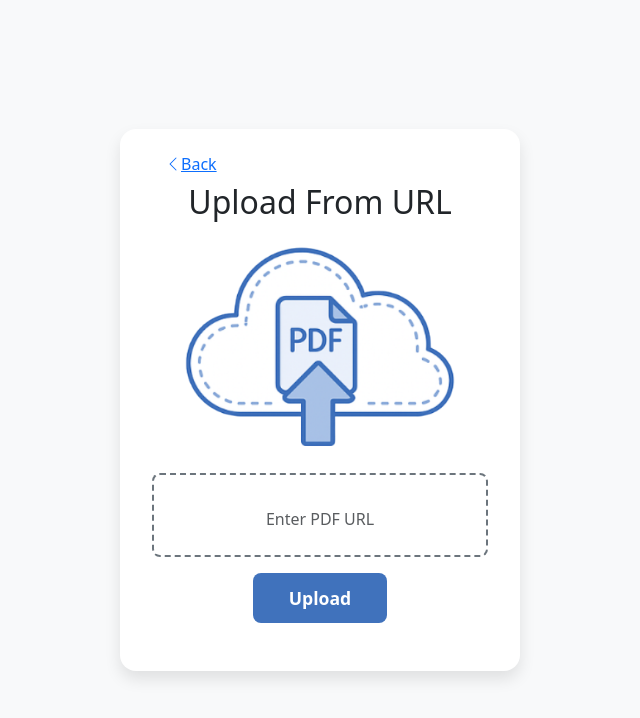
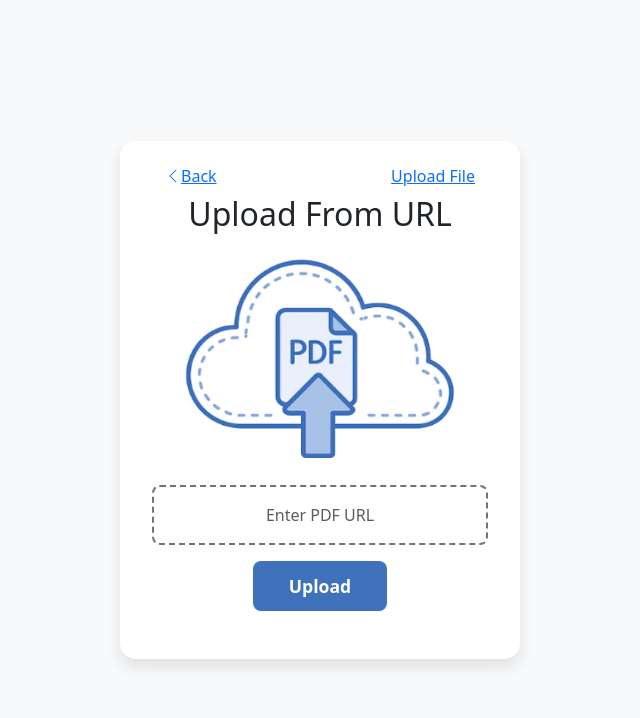
Before and after one commit to Tonmoy-120/pdf-server, a Flask app: page /upload-url in a window 1280 px wide. Shown: the top 718 px of the page, without its empty margins (320-960 px from the left). Run offline with Flask 3, Linux system fonts and the light colour scheme; some libraries are stand-ins or nearby versions.

Commit message:
upload fixed

```diff
--- a/static/css/upload_url.css
+++ b/static/css/upload_url.css
@@ -68,7 +68,8 @@ body {
     outline: none;
     font-size: 1rem;
     text-align: center;
-    padding: 0.5rem 0;
+    padding: 0;
+    margin: 0!important;
     color: #333;
 }
 
--- a/templates/upload.html
+++ b/templates/upload.html
@@ -16,8 +16,9 @@
           <svg xmlns="http://www.w3.org/2000/svg" width="16" height="16" fill="currentColor" class="bi bi-chevron-left" viewBox="0 0 16 16">
             <path fill-rule="evenodd" d="M11.354 1.646a.5.5 0 0 1 0 .708L5.707 8l5.647 5.646a.5.5 0 0 1-.708.708l-6-6a.5.5 0 0 1 0-.708l6-6a.5.5 0 0 1 .708 0"/>
           </svg>
-        Back</a>
-        <a href="#" type="button" class="btn back-btn btn-link" >
+          Back
+        </a>
+        <a href="/upload-url" type="button" class="btn back-btn btn-link" >
           Upload url
         </a>
       </div>
--- a/templates/upload_url.html
+++ b/templates/upload_url.html
@@ -18,6 +18,9 @@
               d="M11.354 1.646a.5.5 0 0 1 0 .708L5.707 8l5.647 5.646a.5.5 0 0 1-.708.708l-6-6a.5.5 0 0 1 0-.708l6-6a.5.5 0 0 1 .708 0"/>
           </svg>
           Back
+          <a href="/upload" type="button" class="btn back-btn btn-link" >
+            Upload File
+          </a>
         </a>
       </div>
       <h2 class="mb-3 heading">Upload From URL</h2>
```
